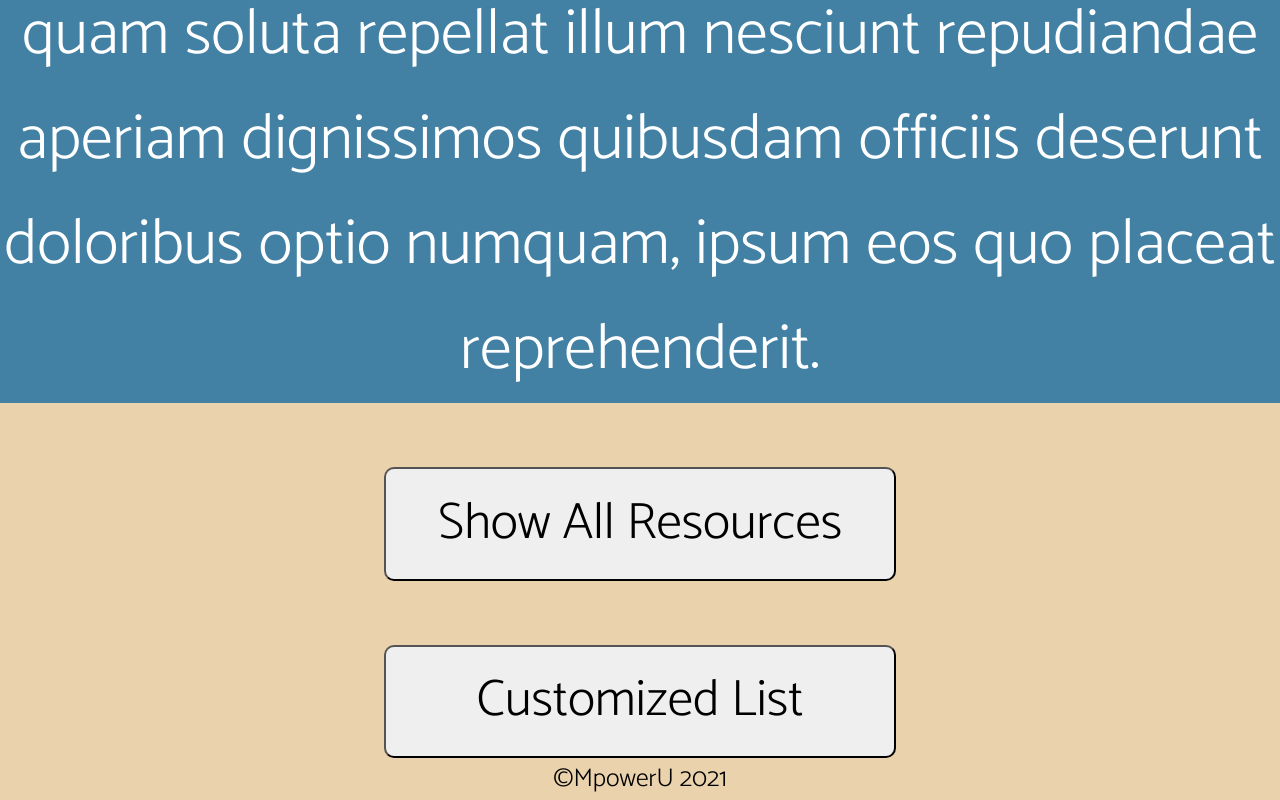
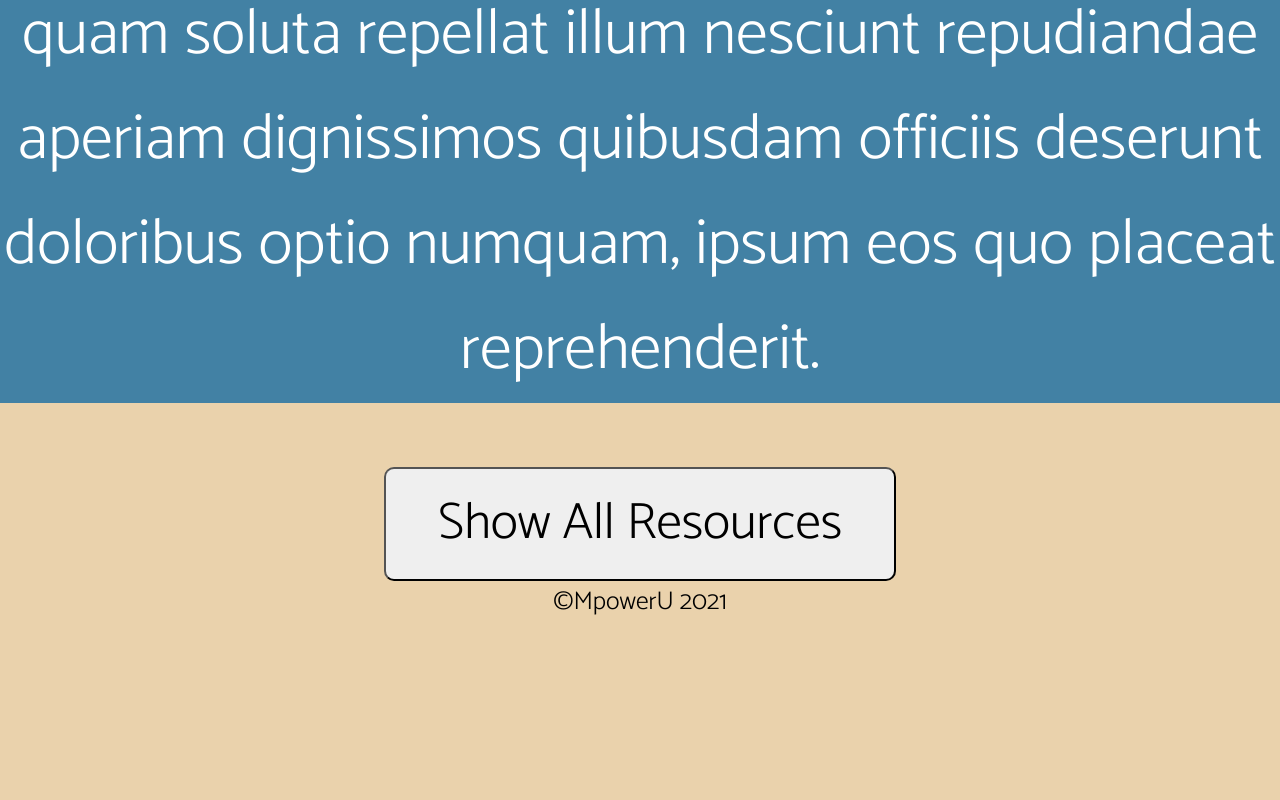
Before and after one commit to lvjones214/MpowerUApp, a plain HTML site: page src/front-end/index.html in a window 1280 px wide. Shown: the part 835-1635 px from the top of the page. After the commit the page ends 1458 px from the top, so only its background shows below. Drawn offline with Linux system fonts and the light colour scheme.

Commit message:
removed customization button on main page

```diff
--- a/src/front-end/index.html
+++ b/src/front-end/index.html
@@ -24,7 +24,6 @@
     </div>
     <div class="buttons">
         <a href="./all-resoucres-page.html"><button class="show-all">Show All Resources</button></a>
-        <a href="./customization-page.html"><button class="customizeList">Customized List</button></a>
     </div>
 
 </div>
```
